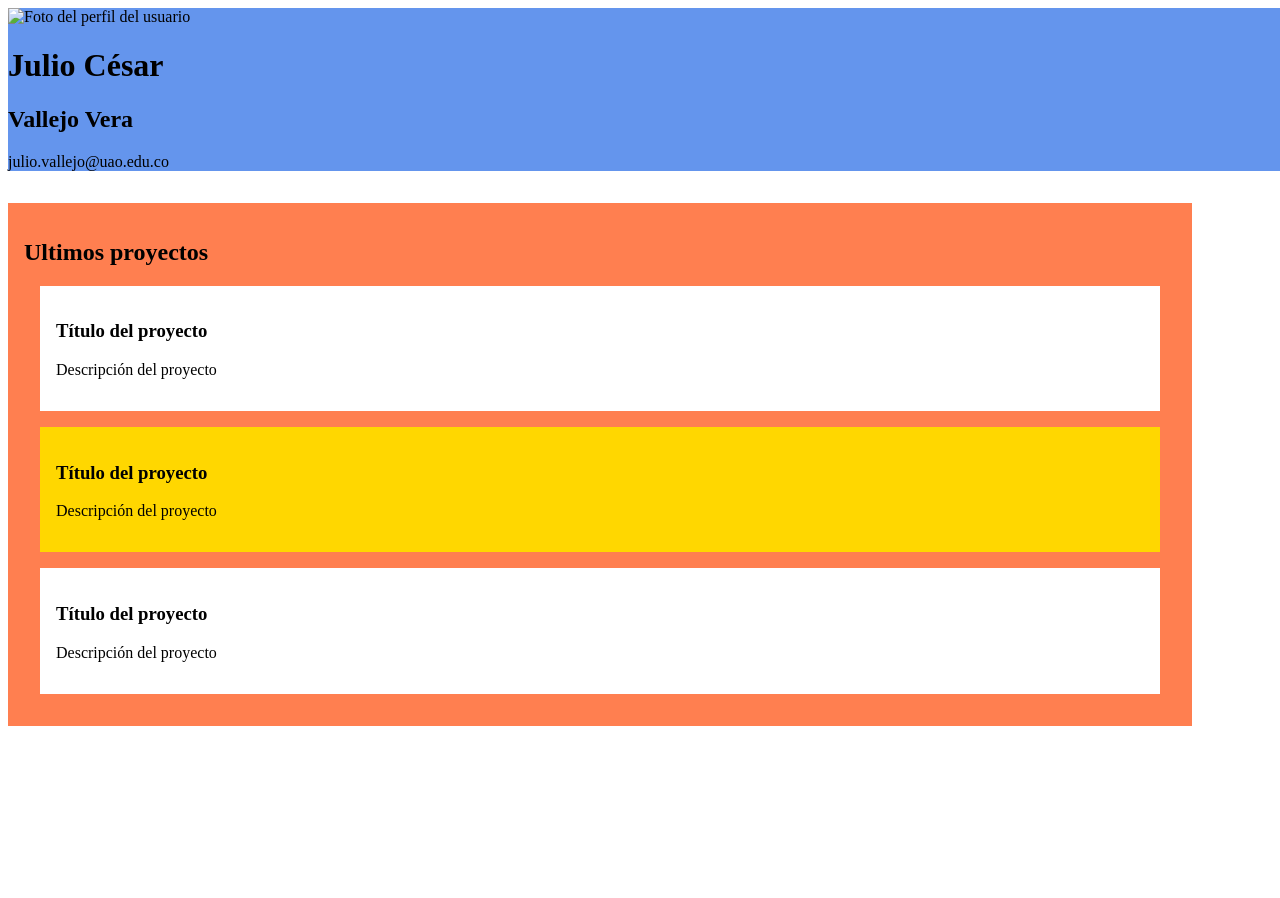
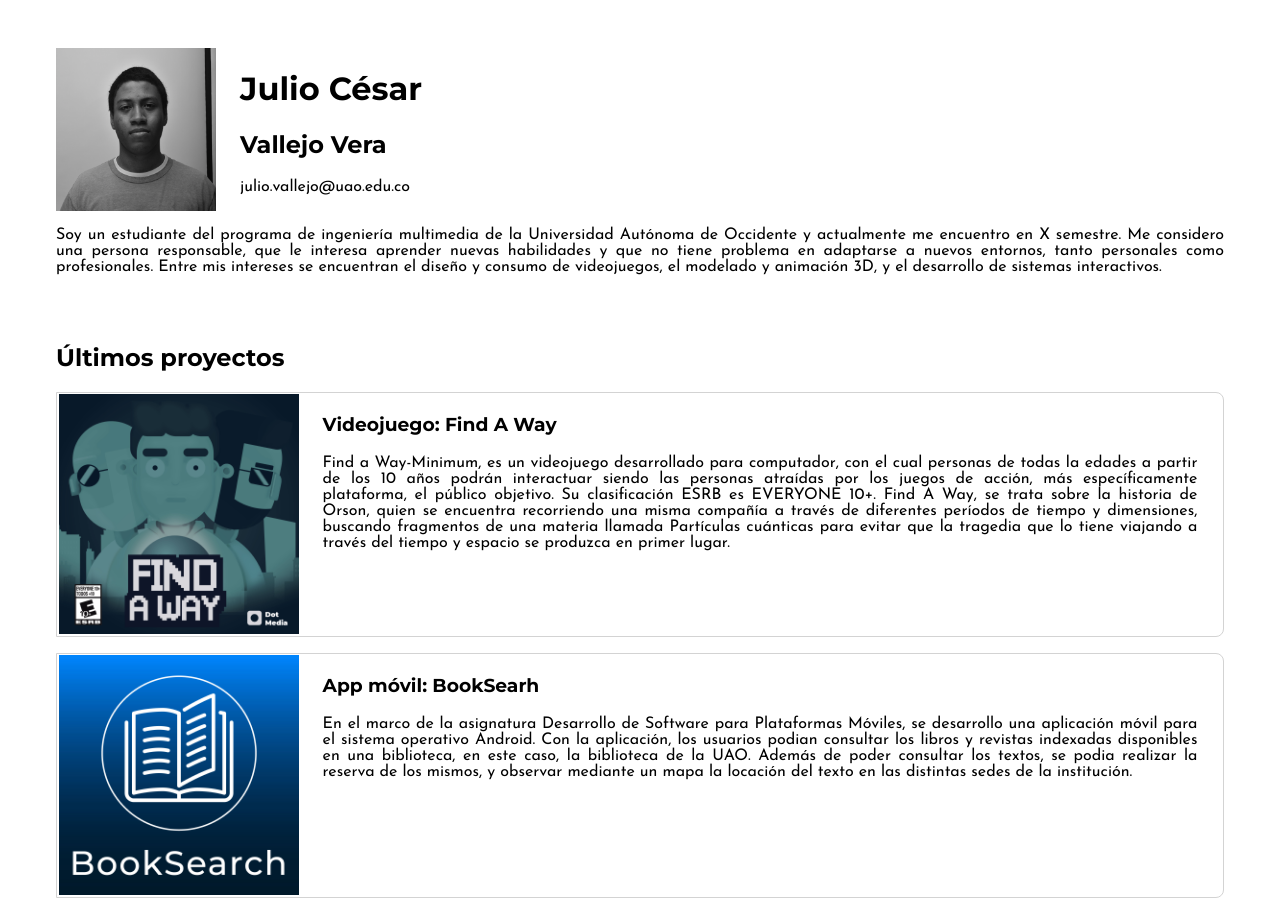
Before and after one commit to JulioCvV/Desarrollo-de-Experiencias-para-la-Web, a plain HTML site: page Index.html in a window 1280 px wide. Shown: the top 898 px of the page. Before the commit the page ends 800 px from the top, so only its background shows below. Drawn offline with Linux system fonts and the light colour scheme; a script that the page names is missing.

Commit message:
Cambios en la estructura de la página, y en la hoja de estilos

```diff
--- a/Index.html
+++ b/Index.html
@@ -3,31 +3,58 @@
 <head>
     <meta charset="utf-8" />
     <meta http-equiv="X-UA-Compatible" content="IE=edge">
-    <title>Page Title</title>
+    <title>Portafolio de Julio César Vallejo Vera</title>
     <meta name="viewport" content="width=device-width, initial-scale=1">
+    <link href="https://fonts.googleapis.com/css?family=Montserrat:400,600,700,800,900&display=swap" rel="stylesheet">
+    <link href="https://fonts.googleapis.com/css?family=Josefin+Sans:400,700&display=swap&subset=latin-ext" rel="stylesheet">
     <link rel="stylesheet" type="text/css" media="screen" href="resources/main.css" />
     <script src="main.js"></script>
 </head>
 <body>
     <div id="infoContainer" class="o-info-container">
-        <img class="o-img-profile" src="resources/profile.png" alt="Foto del perfil del usuario">
-        <h1>Julio César</h1>
-        <h2>Vallejo Vera</h2>
-        <p>julio.vallejo@uao.edu.co</p>
+        <div id="infoExtraContainer" class="o-info-extra-container">
+            <img class="o-img-profile" src="resources/Profile.jpg" alt="Imagen de perfil de Julio César Vallejo Vera">
+            <div id="contactInfoContainer">
+                <h1>Julio César</h1>
+                <h2>Vallejo Vera</h2>
+                <p>julio.vallejo@uao.edu.co</p>
+            </div>
+        </div>
+        <p>Soy un estudiante del programa de ingeniería multimedia de la Universidad Autónoma de Occidente y
+            actualmente me encuentro en X semestre. Me considero una persona responsable, que le interesa aprender
+            nuevas habilidades y que no tiene problema en adaptarse a nuevos entornos, tanto personales como profesionales.
+            Entre mis intereses se encuentran el diseño y consumo de videojuegos, el modelado y animación 3D, y el desarrollo de sistemas interactivos.
+        </p>
     </div>
-    <div id="portfolioContainer" class="o-portfolio-container">
-        <h2>Ultimos proyectos</h2>
+    <div id="portfolioConatiner" class="o-portfolio-container">
+        <h2>Últimos proyectos</h2>
         <div id="project1" class="o-project">
-            <h3>Título del proyecto</h3>
-            <p>Descripción del proyecto</p>
+            <img class="o-img-project" src="resources/Find_A_Way.jpg" alt="Poster del videojuego Find a Way">
+            <div id="description-project1" class="o-description-project">
+                <h3>Videojuego: Find A Way</h3>
+                <p>Find a Way-Minimum, es un videojuego desarrollado para computador, con el cual personas de todas la edades a partir de los 10 años  podrán interactuar siendo las personas atraídas por los juegos de acción, más específicamente plataforma, el público objetivo. Su clasificación ESRB es EVERYONE 10+.
+                    Find A Way, se trata sobre la historia de Orson, quien se encuentra recorriendo una misma compañía a través de diferentes períodos de tiempo y dimensiones, buscando fragmentos de una materia llamada Partículas cuánticas para evitar que la tragedia que lo tiene viajando a través del tiempo y espacio se produzca en primer lugar.
+                </p>
+            </div>
         </div>
-        <div id="project2" class="o-project">
-            <h3>Título del proyecto</h3>
-            <p>Descripción del proyecto</p>
+        <div id="project2"class="o-project">
+            <img class="o-img-project" src="resources/Logo_BookSearch.jpg" alt="Logo de la app móvil Booksearch">
+            <div id="description-project2" class="o-description-project">
+                <h3>App móvil: BookSearh</h3>
+                <p>En el marco de la asignatura Desarrollo de Software para Plataformas Móviles, se desarrollo una aplicación móvil para el sistema operativo Android.
+                    Con la aplicación, los usuarios podian consultar los libros y revistas indexadas disponibles en una biblioteca, en este caso, la biblioteca de la UAO. Además
+                    de poder consultar los textos, se podia realizar la reserva de los mismos, y observar mediante un mapa la locación del texto en las distintas sedes de la institución.
+                </p>
+            </div>
         </div>
-        <div id="project3" class="o-project o-brown">
-            <h3>Título del proyecto</h3>
-            <p>Descripción del proyecto</p>
+        <div id="project3"class="o-project">
+            <img class="o-img-project" src="resources/Micromachines.jpg" alt="Carro de policia: proyecto de modelado 3D Micromachines">
+            <div id="description-project3" class="o-description-project">
+                <h3>Modelado 3D: Micromachines</h3>
+                <p>Micromachines fue el proyecto desarrollado para la asignatura Modelado y Animación por Computador. En total se desarrollaron dos (2) modelos de vehiculos, un carro de policia y un camion monstruo, además de la pista
+                    o circuito en el cual los dos vehiculos realizaban la competencia animada. Las herramientas utilizadas para llevar a cabo el proyecto fueron: Autodesk Maya 2019 y Adobe Photoshop e Ilustartor.
+                </p>
+            </div>
         </div>
     </div>
 </body>
--- a/resources/main.css
+++ b/resources/main.css
@@ -1,24 +1,36 @@
+h1,h2,h3{
+    font-family: 'Montserrat',sans-serif;
+    font-weight: bold;
+}
+p{
+    font-family: 'Josefin Sans', sans-serif;
+    text-align: justify;
+}
+.o-info-container, .o-portfolio-container{
+    margin: 1rem;
+}
 .o-info-container{
-    width: 100vw;
-    background-color: cornflowerblue;
+    padding: 2rem;
+}
+.o-info-extra-container, .o-project{
+    display: flex;
+}
+.o-portfolio-container{
+    padding: 0 2rem 2rem 2rem;
+}
+.o-img-project{
+    width: 15rem;
+    height: 15rem;
+}
+.o-project{
+    margin: 1rem 0 1rem 0;
+    padding: 0.1rem;
+    border: 0.1rem solid lightgray;
+    border-radius: 0 0.5rem 0.5rem 0;
+}
+#contactInfoContainer, .o-description-project{
+    margin: 0 1.5rem 0 1.5rem;
 }
 .o-img-profile{
-    height: 10rem;
+    width: 10rem;
 }
-.o-portfolio-container{
-    margin: 2rem 5rem 1rem 0;
-    padding: 1rem;
-    background-color: coral;
-}
-.o-portfolio-container .o-project {
-    background-color: white;
-    margin: 1rem;
-    padding: 1rem;
-}
-
-#project2{
-    background-color: gold;
-}
-.o-brown{
-    background-color: brown;
-}
```
